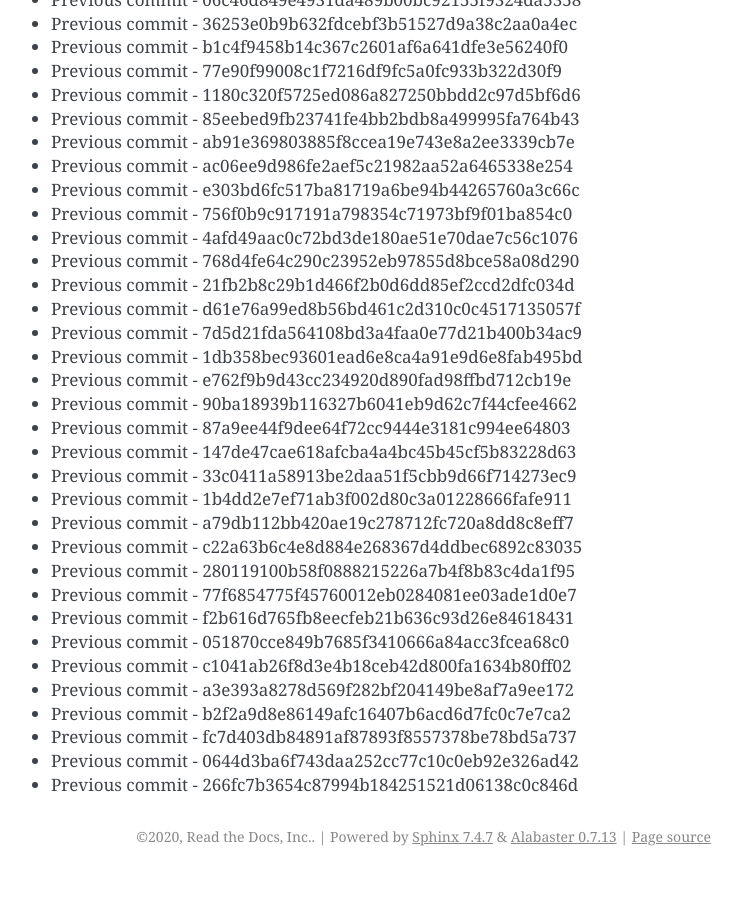
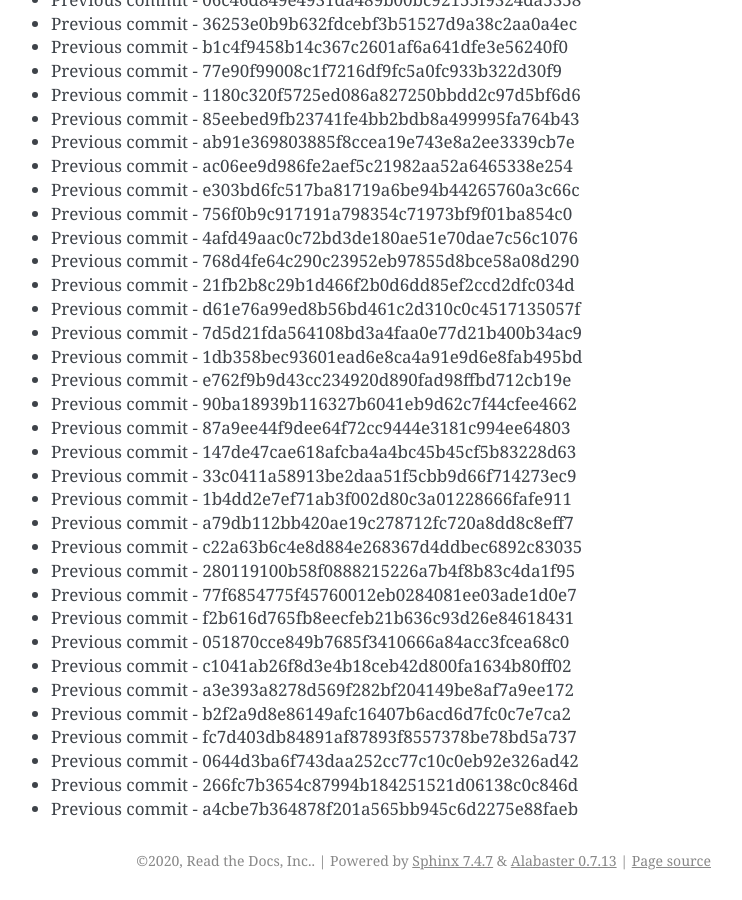
Before and after one commit to readthedocs/rtd-git-stresstest, a Sphinx documentation site: the page built from docs/updates.rst, in a window 1280 px wide and 900 px high, scrolled down 66359 px. Shown: the whole window, without its empty margins (399-1141 px from the left). Built offline with Sphinx 7.4.7, drawn with Linux system fonts in a browser that asks for light colours; before the commit the page ends 67235 px from its top, so only the background shows below that.

Commit message:
Generating commit from previous: a4cbe7b364878f201a565bb945c6d2275e88faeb

```diff
--- a/docs/updates.rst
+++ b/docs/updates.rst
@@ -2820,3 +2820,4 @@ It can be tested for any performance characteristics.
 * Previous commit - fc7d403db84891af87893f8557378be78bd5a737
 * Previous commit - 0644d3ba6f743daa252cc77c10c0eb92e326ad42
 * Previous commit - 266fc7b3654c87994b184251521d06138c0c846d
+* Previous commit - a4cbe7b364878f201a565bb945c6d2275e88faeb
```
